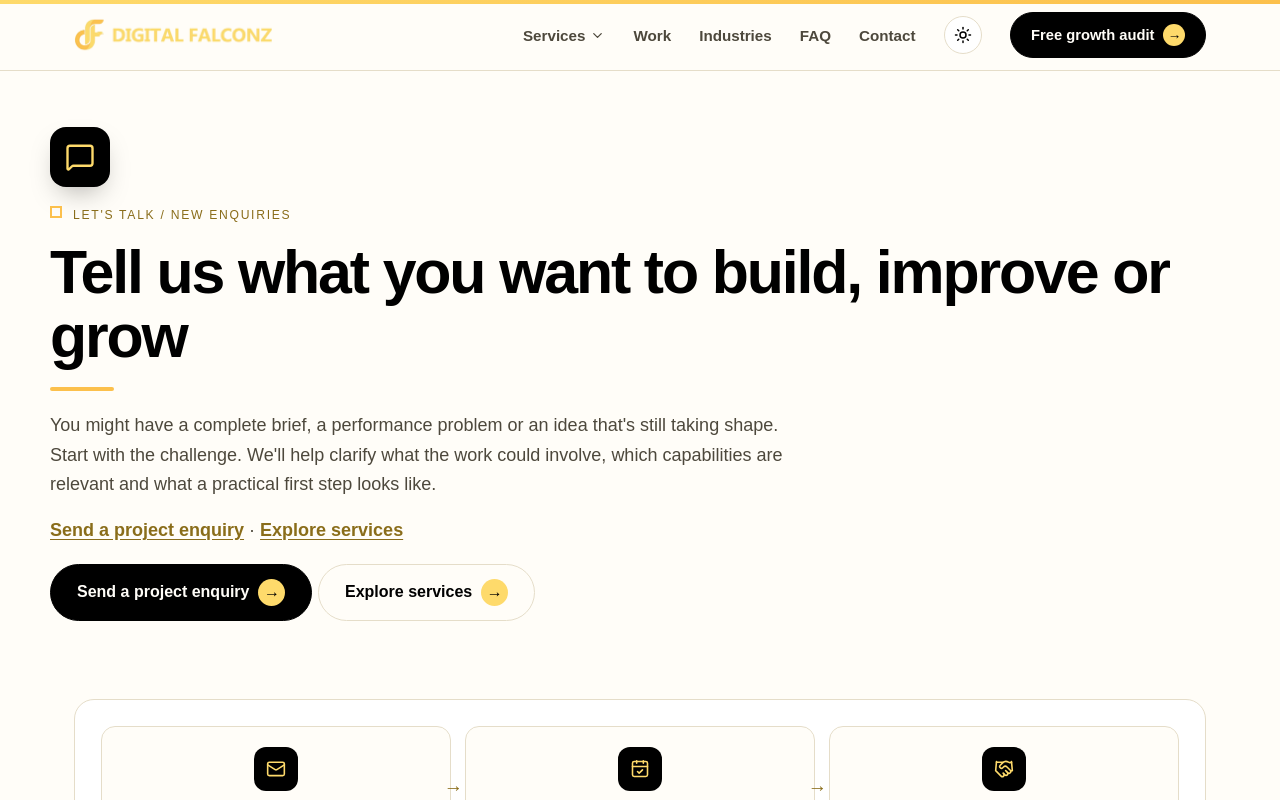
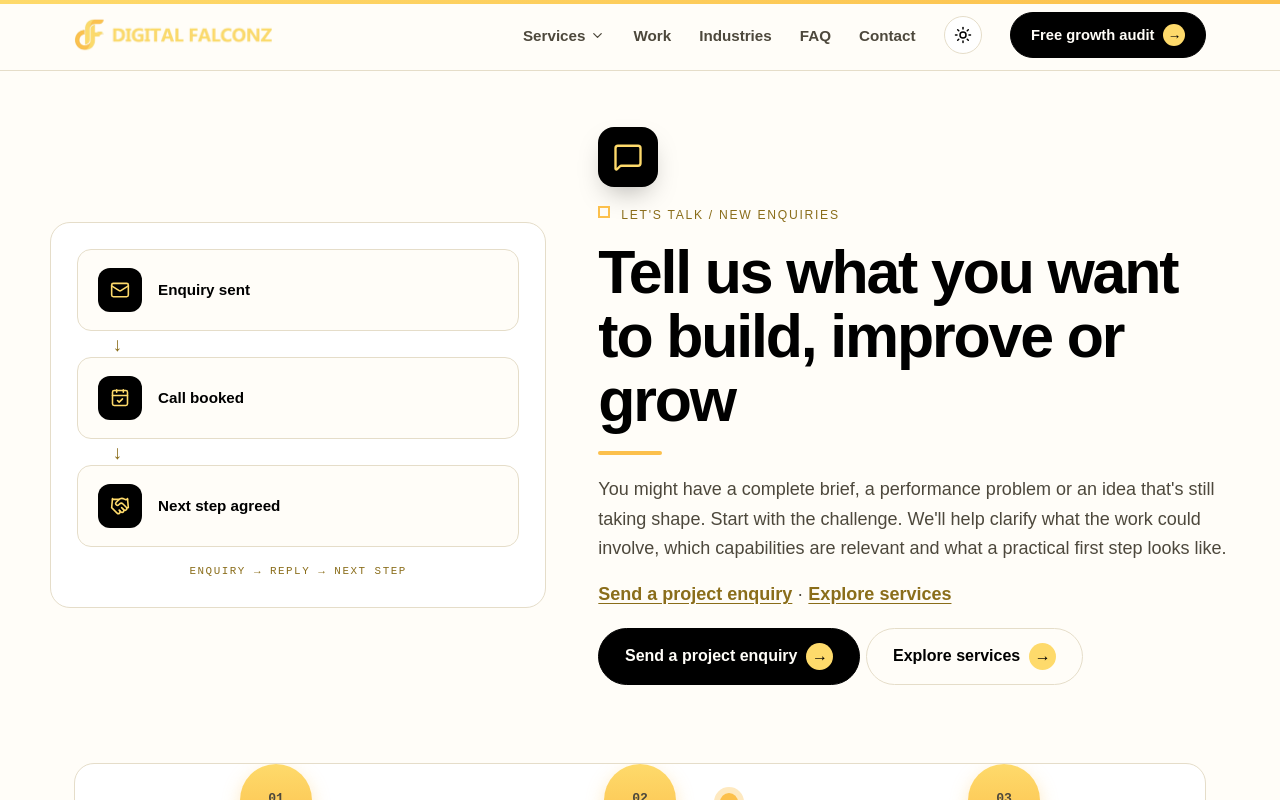
Before and after one commit to faizanadon/digitalfalconz, a Next.js app: page /contact in a window 1280 px wide. Shown: the top 800 px of the page. Built offline with nearby package versions, Linux system fonts and the light colour scheme; a web font is replaced by a local one.

Commit message:
Contact hero: two columns, graphic left, content right

```diff
--- a/src/app/contact/page.tsx
+++ b/src/app/contact/page.tsx
@@ -2,8 +2,8 @@ import type { Metadata } from "next";
 import Link from "next/link";
 import Markdown from "@/components/Markdown";
 import Reveal from "@/components/Reveal";
-import { PageHero, Stagger, StaggerItem } from "@/components/Motion";
-import { Mail, Phone } from "lucide-react";
+import { Stagger, StaggerItem } from "@/components/Motion";
+import { Mail, MessageSquare, Phone } from "lucide-react";
 import ContactForm from "@/components/ContactForm";
 import { JourneyDiagram, PageHeroGraphic } from "@/components/Graphics";
 import { pages } from "@/data/pages";
@@ -36,12 +36,23 @@ export default function ContactPage() {
   const rest = secs.filter((s) => s.heading && !s.heading.startsWith("Tell us about your project") && !s.heading.startsWith("Get in touch"));
   return (
     <>
-      <PageHero kicker={p.kicker} title={p.h1} icon="message" enter="right"
-        lede={<><Markdown text={intro} /><p><a className="btn" href="#enquiry-form">Send a project enquiry</a> <Link className="btn ghost" href="/services">Explore services</Link></p></>}
-      />
-
-      <div className="wrap">
-        <Reveal><PageHeroGraphic page="contact" /></Reveal>
+      {/* HERO — graphic left, content right (mirror of the home hero) */}
+      <div className="wrap page-hero contact-hero">
+        <Reveal>
+          <div className="contact-hero-grid">
+            <div className="contact-hero-gfx">
+              <PageHeroGraphic page="contact" />
+            </div>
+            <div className="contact-hero-copy">
+              <span className="hero-icon-tile" aria-hidden="true"><MessageSquare size={30} strokeWidth={1.9} /></span>
+              <span className="mono kicker">{p.kicker}</span>
+              <h1>{p.h1}</h1>
+              <span className="hero-rule" aria-hidden="true" />
+              <Markdown text={intro} />
+              <p><a className="btn" href="#enquiry-form">Send a project enquiry</a> <Link className="btn ghost" href="/services">Explore services</Link></p>
+            </div>
+          </div>
+        </Reveal>
       </div>
       <div className="wrap">
         <Reveal>
--- a/src/app/globals.css
+++ b/src/app/globals.css
@@ -1198,3 +1198,15 @@ html{overflow-x:clip}
   .growth-diagram > svg,.growth-demand,.growth-momentum{display:none}
   .dots-band{flex-direction:column;align-items:flex-start}
 }
+
+/* ---- Contact 2-column hero: graphic left, content right (mirror of home) ---- */
+.contact-hero-grid{display:grid;grid-template-columns:.88fr 1.12fr;gap:52px;align-items:center}
+.contact-hero-gfx .page-hero-gfx{margin:0}
+.contact-hero-gfx .phg-contact{grid-template-columns:1fr;gap:26px}
+.contact-hero-gfx .phg-contact-node{display:flex;align-items:center;gap:16px;text-align:left;padding:18px 20px}
+.contact-hero-gfx .phg-contact-ico{margin-bottom:0;flex:none}
+.contact-hero-gfx .phg-contact-arrow{right:auto;left:42px;top:100%;transform:translateX(-50%) rotate(90deg)}
+@media (max-width:1100px){
+  .contact-hero-grid{grid-template-columns:1fr;gap:36px}
+  .contact-hero-copy{order:-1}
+}
```
